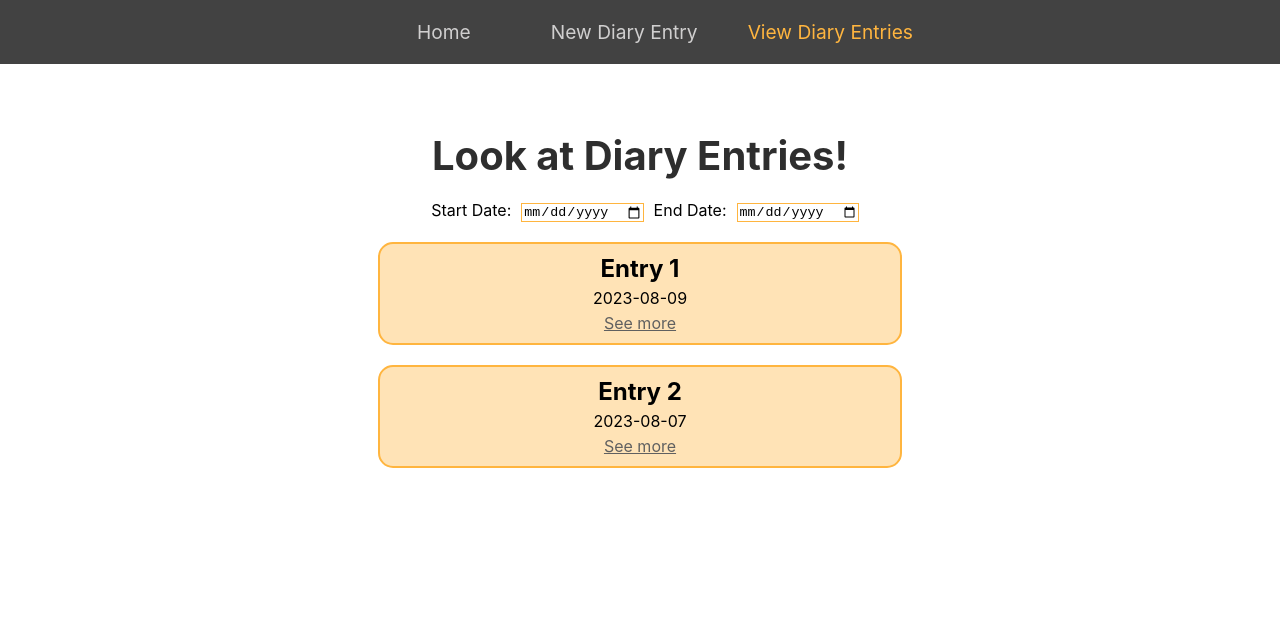
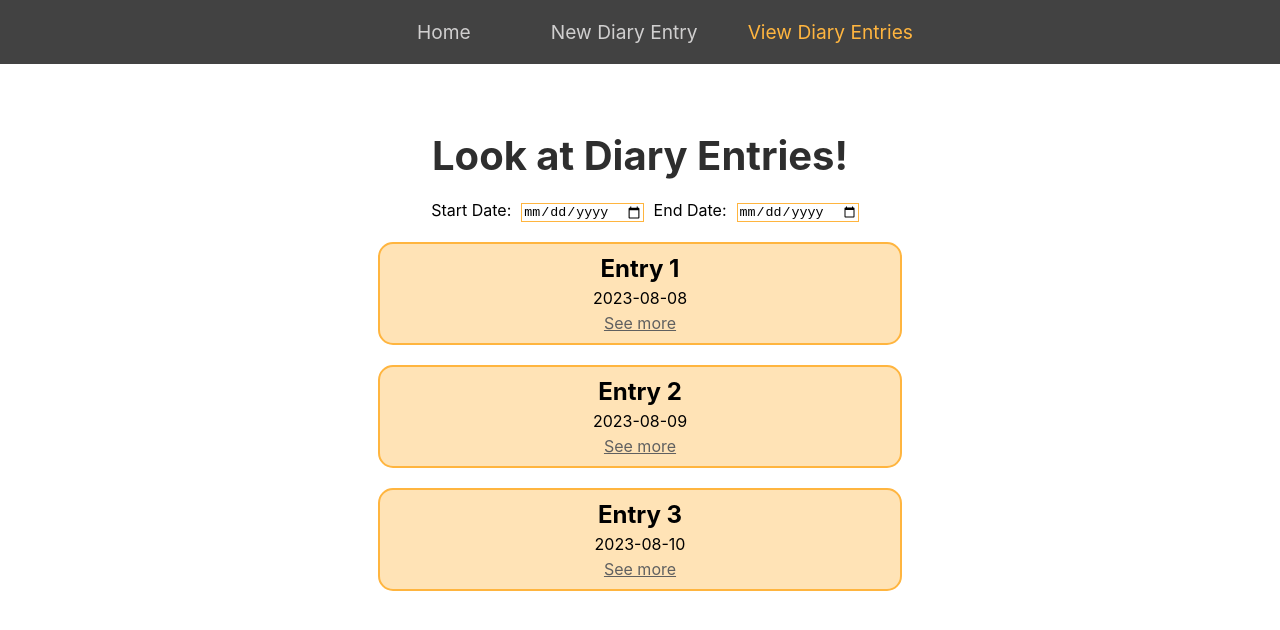
Before and after one commit to mishmishel/my-react-app, a React (Create React App) app: page /viewdiaryentries in a window 1280 px wide. Shown: the top 630 px of the page. Built offline with nearby package versions, Linux system fonts and the light colour scheme; data requests are answered from the project's data file.

Commit message:
Final edits

```diff
--- a/db.json
+++ b/db.json
@@ -2,15 +2,21 @@
   "entries": [
     {
       "title": "Entry 1",
-      "date": "2023-08-09",
+      "date": "2023-08-08",
       "content": "Content of Entry 1",
       "id": 1
     },
     {
       "title": "Entry 2",
-      "date": "2023-08-07",
-      "content": "This is the content of entry 2. ",
+      "date": "2023-08-09",
+      "content": "Content of Entry 2",
       "id": 2
+    },
+    {
+      "title": "Entry 3",
+      "date": "2023-08-10",
+      "content": "Content of Entry 3",
+      "id": 3
     }
   ]
 }
--- a/src/App.js
+++ b/src/App.js
@@ -1,7 +1,7 @@
 import React from 'react';
 import { Route, Switch } from "react-router-dom";
-import Navbar from './components/Navbar'; // Import the Navbar component
-import Home from './components/Home'; // Import your other components
+import Navbar from './components/Navbar';
+import Home from './components/Home';
 import NewDiaryEntry from './components/NewDiaryEntry';
 import ViewDiaryEntries from './components/ViewDiaryEntries';
 import EntryDetails from './components/EntryDetails';
@@ -16,7 +16,7 @@ function App() {
           <Home/>
         </Route>
 
-        <Route exact path="/newdiaryentry">
+        <Route path="/newdiaryentry">
           <NewDiaryEntry/>
         </Route>
 
```
